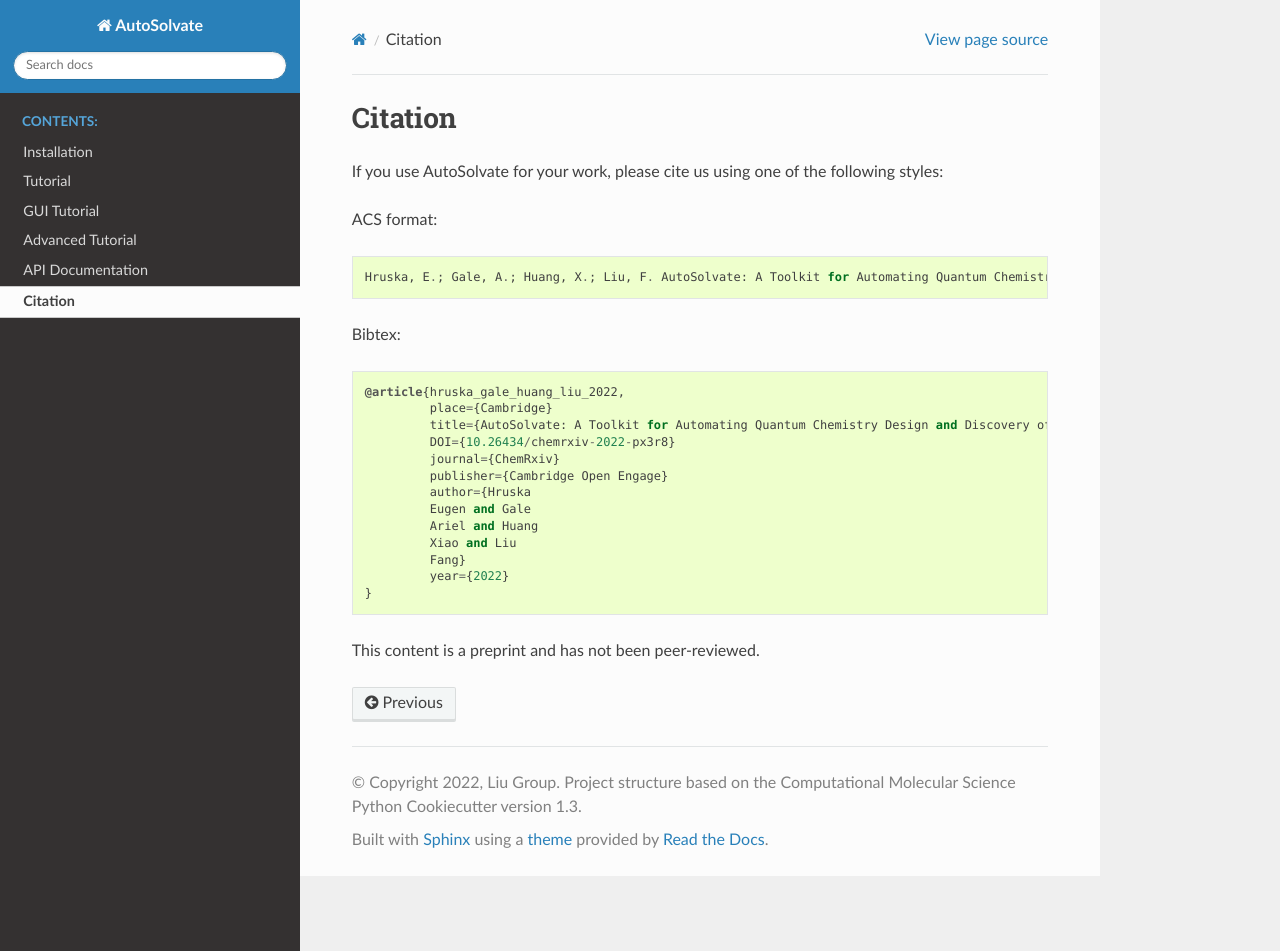
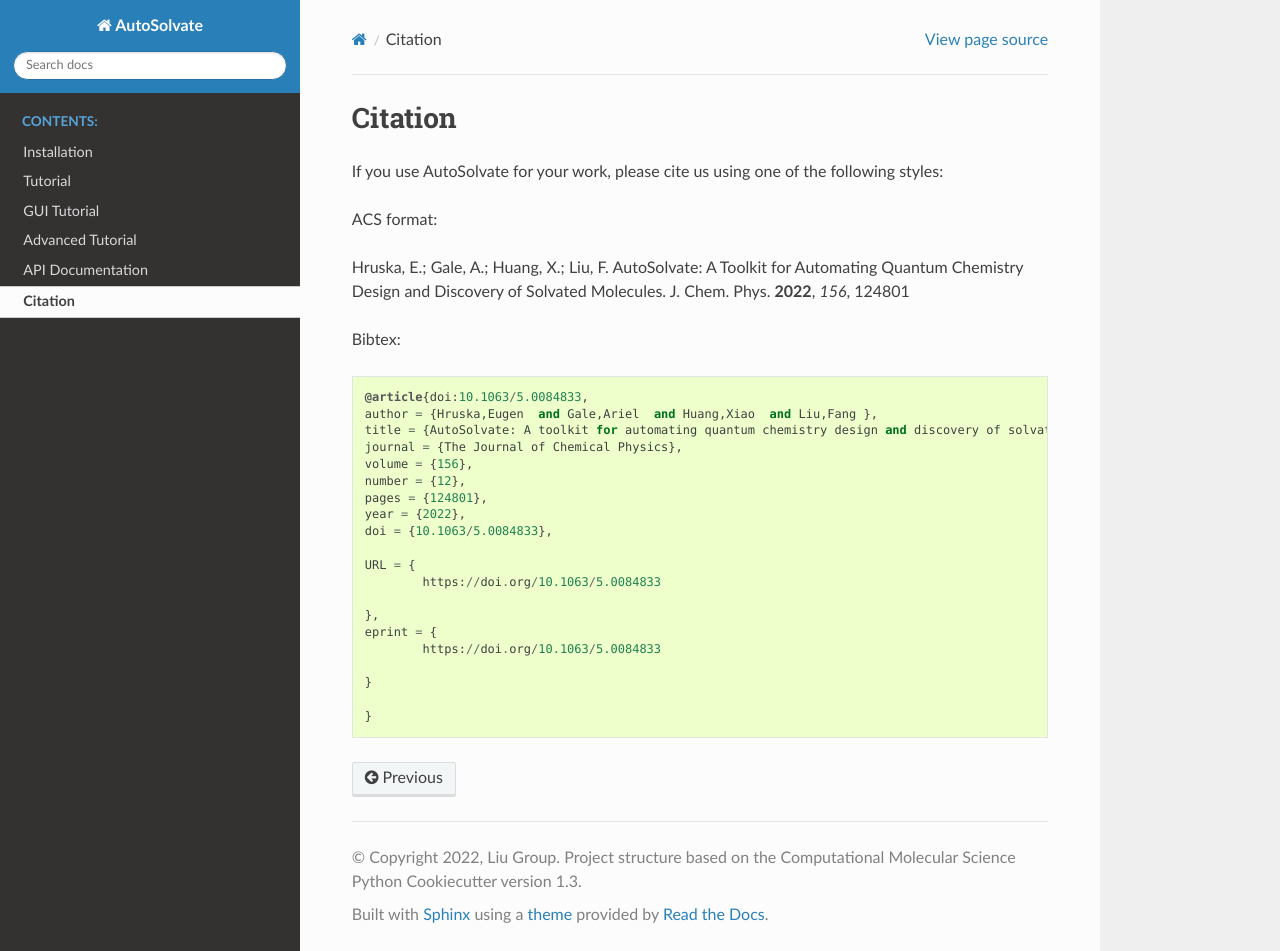
Before and after one commit to Liu-group/AutoSolvate, a Sphinx documentation site: the page built from docs/citation.rst, in a window 1280 px wide and 951 px high. Built offline with Sphinx 7.4.7 and the Read the Docs theme 2.0.0, drawn with Linux system fonts in a browser that asks for light colours; the version number could not be read and is left out.

Commit message:
Update citation.rst

```diff
--- a/docs/citation.rst
+++ b/docs/citation.rst
@@ -2,24 +2,29 @@
 =======================
 If you use AutoSolvate for your work, please cite us using one of the following styles:
 
-ACS format::
+ACS format:
 
-  Hruska, E.; Gale, A.; Huang, X.; Liu, F. AutoSolvate: A Toolkit for Automating Quantum Chemistry Design and Discovery of Solvated Molecules. ChemRxiv 2022. DOI: 10.26434/chemrxiv-2022-px3r8
+Hruska, E.; Gale, A.; Huang, X.; Liu, F. AutoSolvate: A Toolkit for Automating Quantum Chemistry Design and Discovery of Solvated Molecules. J. Chem. Phys. **2022**, *156*, 124801
 
 Bibtex::
 
- @article{hruska_gale_huang_liu_2022,
-          place={Cambridge}
-          title={AutoSolvate: A Toolkit for Automating Quantum Chemistry Design and Discovery of Solvated Molecules}
-          DOI={10.26434/chemrxiv-2022-px3r8}
-          journal={ChemRxiv}
-          publisher={Cambridge Open Engage}
-          author={Hruska
-          Eugen and Gale
-          Ariel and Huang
-          Xiao and Liu
-          Fang}
-          year={2022}
- }
+    @article{doi:10.1063/5.0084833,
+    author = {Hruska,Eugen  and Gale,Ariel  and Huang,Xiao  and Liu,Fang },
+    title = {AutoSolvate: A toolkit for automating quantum chemistry design and discovery of solvated molecules},
+    journal = {The Journal of Chemical Physics},
+    volume = {156},
+    number = {12},
+    pages = {124801},
+    year = {2022},
+    doi = {10.1063/5.0084833},
 
-This content is a preprint and has not been peer-reviewed.
+    URL = {
+            https://doi.org/10.1063/5.0084833
+
+    },
+    eprint = {
+            https://doi.org/10.1063/5.0084833
+
+    }
+
+    }
```
